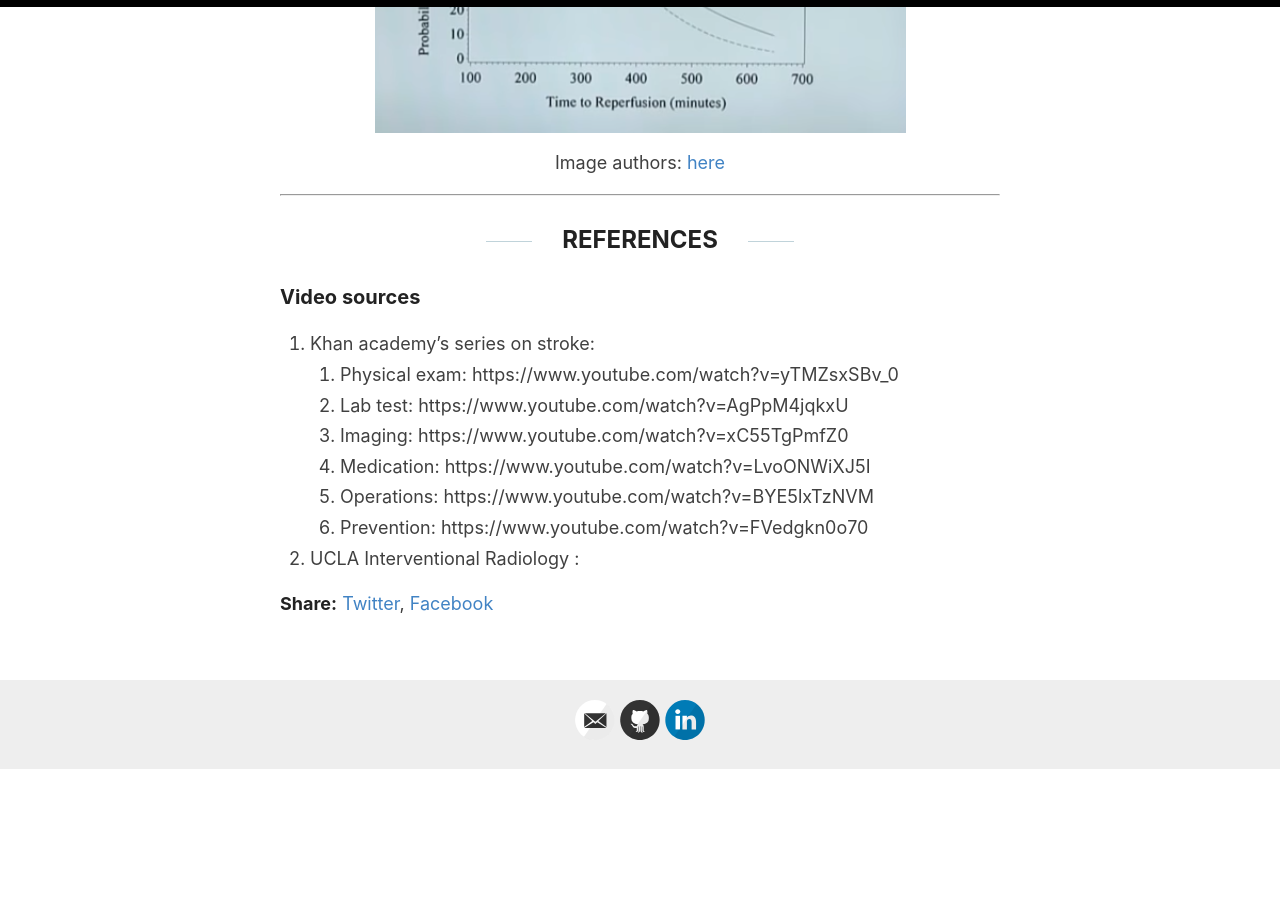
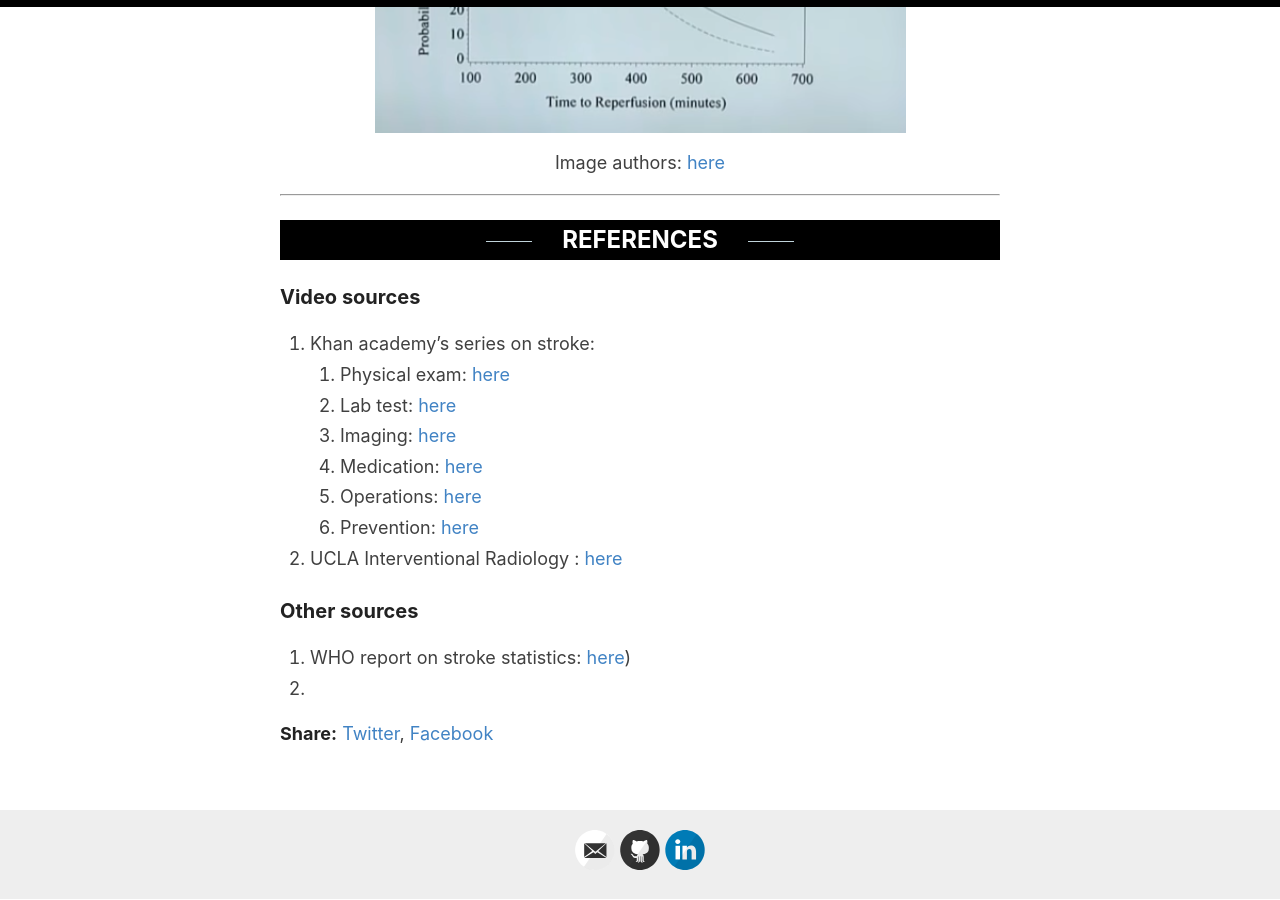
Before and after one commit to CodeSeeker99/codeseeker99.github.io, a Jekyll site: the page built from _posts/2021-02-04-how-is-a-stroke-treated.md, in a window 1280 px wide and 900 px high, scrolled down 9445 px. Built offline with Jekyll 4.4.1, drawn with Linux system fonts in a browser that asks for light colours; our own code applies the rules of GitHub Pages for plain Markdown files; before the commit the page ends 10214 px from its top, so only the background shows below that.

Commit message:
Update 2021-02-04-how-is-a-stroke-treated.md

```diff
--- a/_posts/2021-02-04-how-is-a-stroke-treated.md
+++ b/_posts/2021-02-04-how-is-a-stroke-treated.md
@@ -121,16 +121,21 @@ _The most important thing about stroke treatment is the time between symptoms an
 
 ---
 
-## REFERENCES
+<h2 style="background-color:black; color:white">REFERENCES</h2>
 
 <h3 style="text-align:left">Video sources</h3>
 
 1. Khan academy's series on stroke:
-	1. Physical exam: https://www.youtube.com/watch?v=yTMZsxSBv_0
-    2. Lab test: https://www.youtube.com/watch?v=AgPpM4jqkxU
-    3. Imaging: https://www.youtube.com/watch?v=xC55TgPmfZ0
-    4. Medication: https://www.youtube.com/watch?v=LvoONWiXJ5I
-    5. Operations: https://www.youtube.com/watch?v=BYE5lxTzNVM
-    6. Prevention: https://www.youtube.com/watch?v=FVedgkn0o70
+	1. Physical exam: [here](https://www.youtube.com/watch?v=yTMZsxSBv_0)
+    2. Lab test: [here](https://www.youtube.com/watch?v=AgPpM4jqkxU)
+    3. Imaging: [here](https://www.youtube.com/watch?v=xC55TgPmfZ0)
+    4. Medication: [here](https://www.youtube.com/watch?v=LvoONWiXJ5I)
+    5. Operations: [here](https://www.youtube.com/watch?v=BYE5lxTzNVM)
+    6. Prevention: [here](https://www.youtube.com/watch?v=FVedgkn0o70)
 
-2. UCLA Interventional Radiology :
+2. UCLA Interventional Radiology :  [here](https://www.youtube.com/watch?v=n1qL12UGJt0)
+
+<h3 style="text-align:left">Other sources</h3>
+
+1. WHO report on stroke statistics: [here](https://www.who.int/healthinfo/global_burden_disease/en/))
+2.
```
